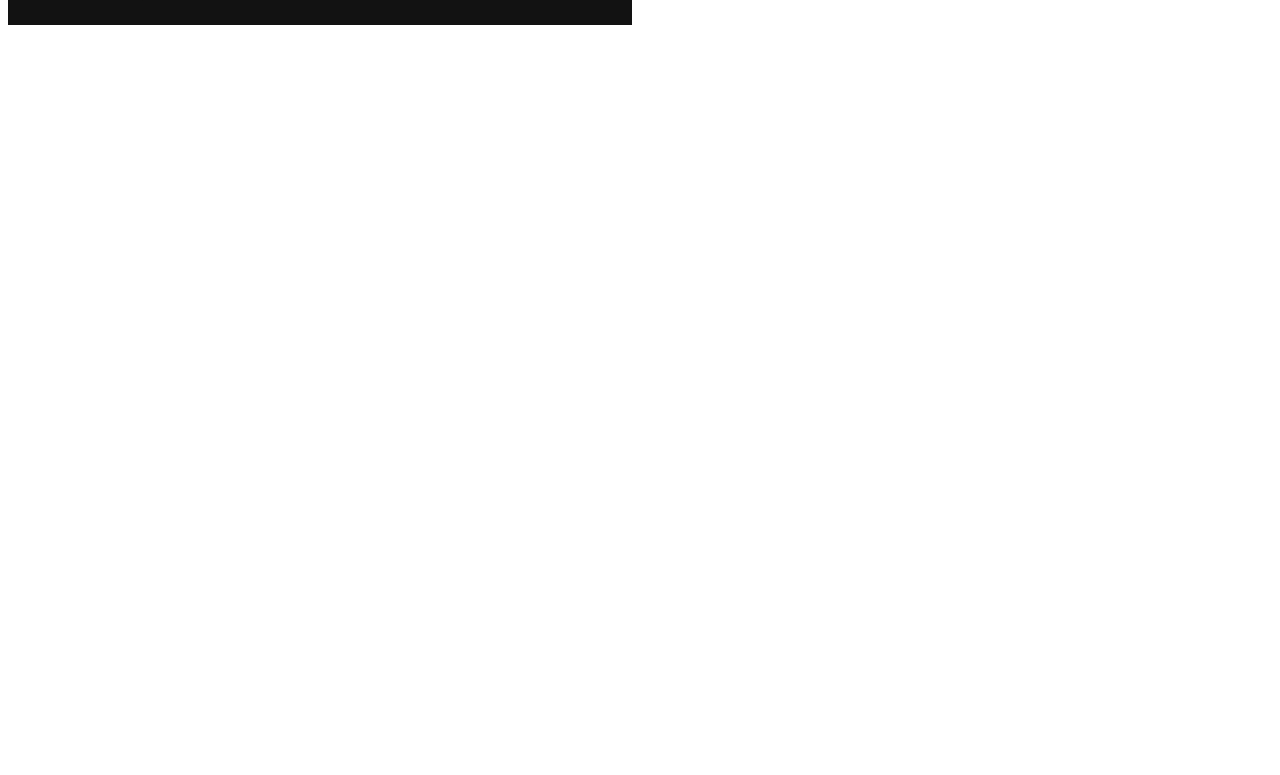
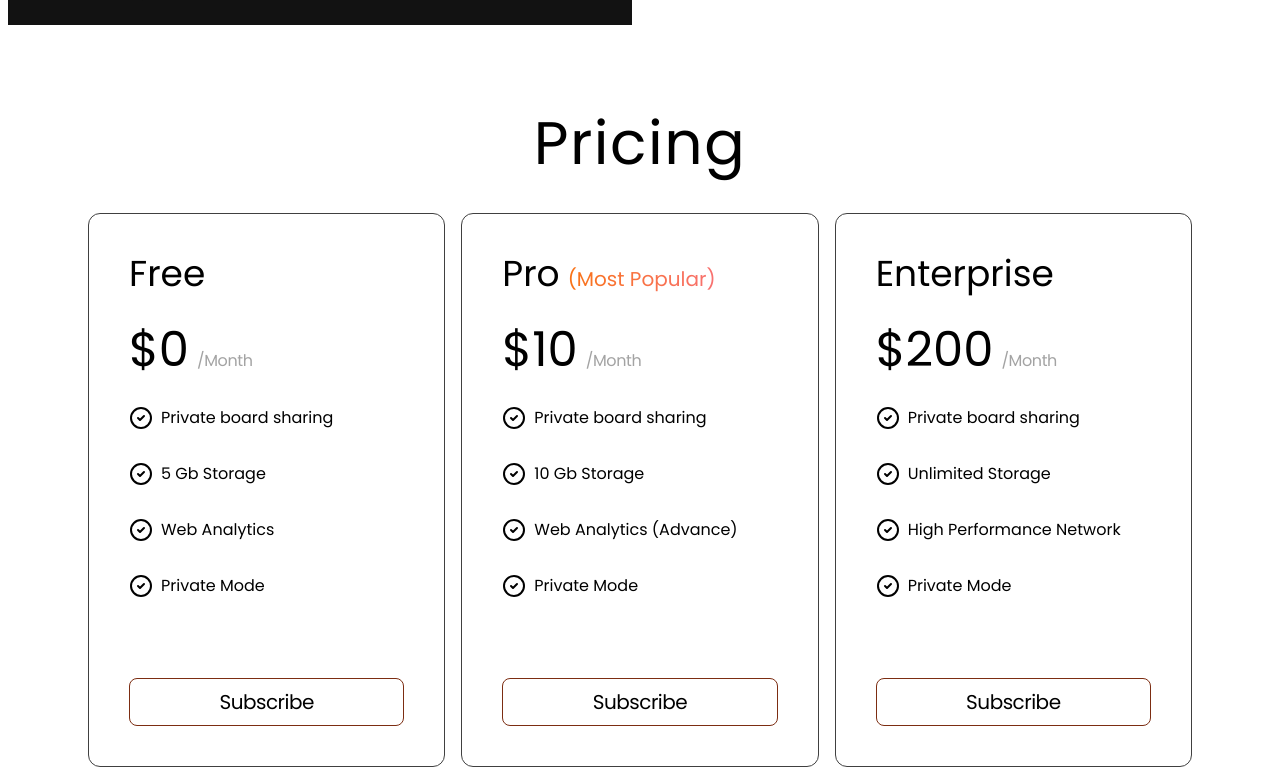
Before and after one commit to PachaiyappanV/virtualR-landing-page, a React (Vite) app: page / in a window 1280 px wide. Shown: the part 2369-3144 px from the top of the page. Before the commit the page ends 2402 px from the top, so only its background shows below. Built offline with nearby package versions, Linux system fonts and the light colour scheme.

Commit message:
feat: add pricing section

```diff
--- a/src/App.jsx
+++ b/src/App.jsx
@@ -1,6 +1,7 @@
 import Feature from "./components/Feature";
 import Hero from "./components/Hero";
 import Navbar from "./components/Navbar";
+import Pricing from "./components/Pricing";
 import Workflow from "./components/Workflow";
 
 export default function App() {
@@ -10,6 +11,7 @@
       <Hero />
       <Feature />
       <Workflow />
+      <Pricing />
     </>
   );
 }
--- /dev/null
+++ b/src/components/Pricing.jsx
@@ -0,0 +1,48 @@
+import { CheckCircle2 } from "lucide-react";
+import { pricingOptions } from "../constants";
+
+const Pricing = () => {
+  return (
+    <div className="mt-20">
+      <h2 className="text-3xl sm:text-5xl lg:text-6xl text-center my-8 tracking-wide">
+        Pricing
+      </h2>
+      <div className="flex flex-wrap px-6 sm:px-10 lg:px-20">
+        {pricingOptions.map((option, index) => (
+          <div key={index} className="w-full sm:w-1/2 lg:w-1/3 p-2">
+            <div className="p-10 border border-neutral-700 rounded-xl">
+              <p className="text-4xl mb-8">
+                {option.title}
+                {option.title === "Pro" && (
+                  <span className="bg-gradient-to-r from-orange-500 to-red-400 text-transparent bg-clip-text text-xl mb-4 ml-2">
+                    (Most Popular)
+                  </span>
+                )}
+              </p>
+              <p className="mb-8">
+                <span className="text-5xl mt-6 mr-2">{option.price}</span>
+                <span className="text-neutral-400 tracking-tight">/Month</span>
+              </p>
+              <ul>
+                {option.features.map((feature, index) => (
+                  <li key={index} className="mt-8 flex items-center">
+                    <CheckCircle2 />
+                    <span className="ml-2">{feature}</span>
+                  </li>
+                ))}
+              </ul>
+              <a
+                href="#"
+                className="inline-flex justify-center items-center text-center w-full h-12 p-5 mt-20 tracking-tight text-xl hover:bg-orange-900 border border-orange-900 rounded-lg transition duration-200"
+              >
+                Subscribe
+              </a>
+            </div>
+          </div>
+        ))}
+      </div>
+    </div>
+  );
+};
+
+export default Pricing;
```
